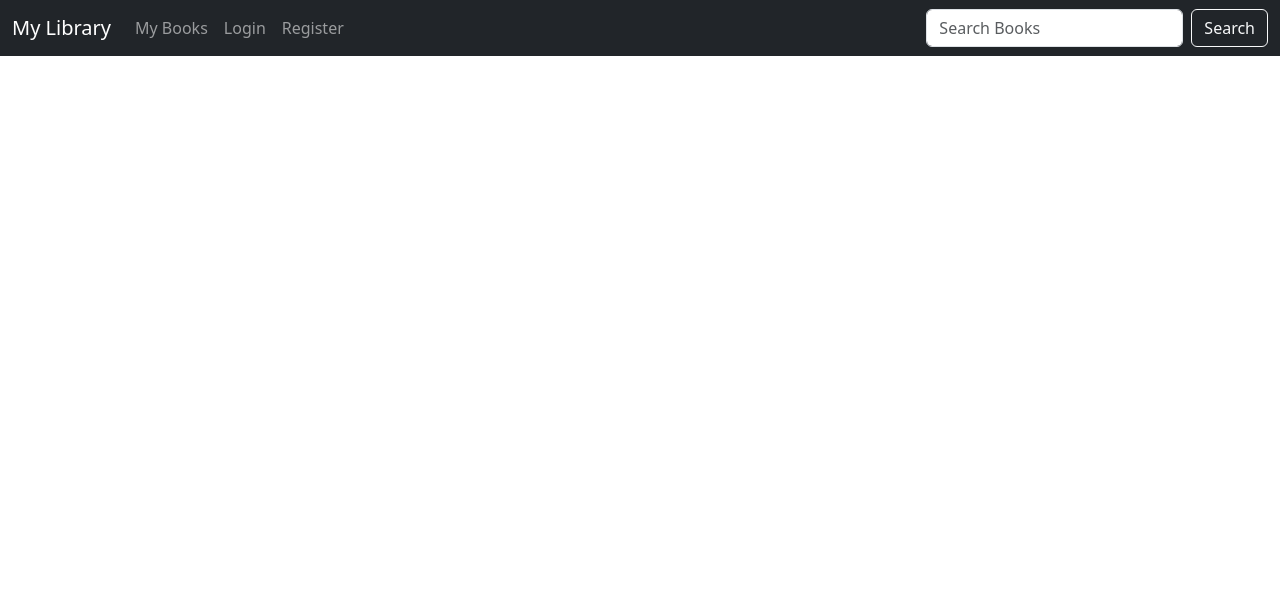
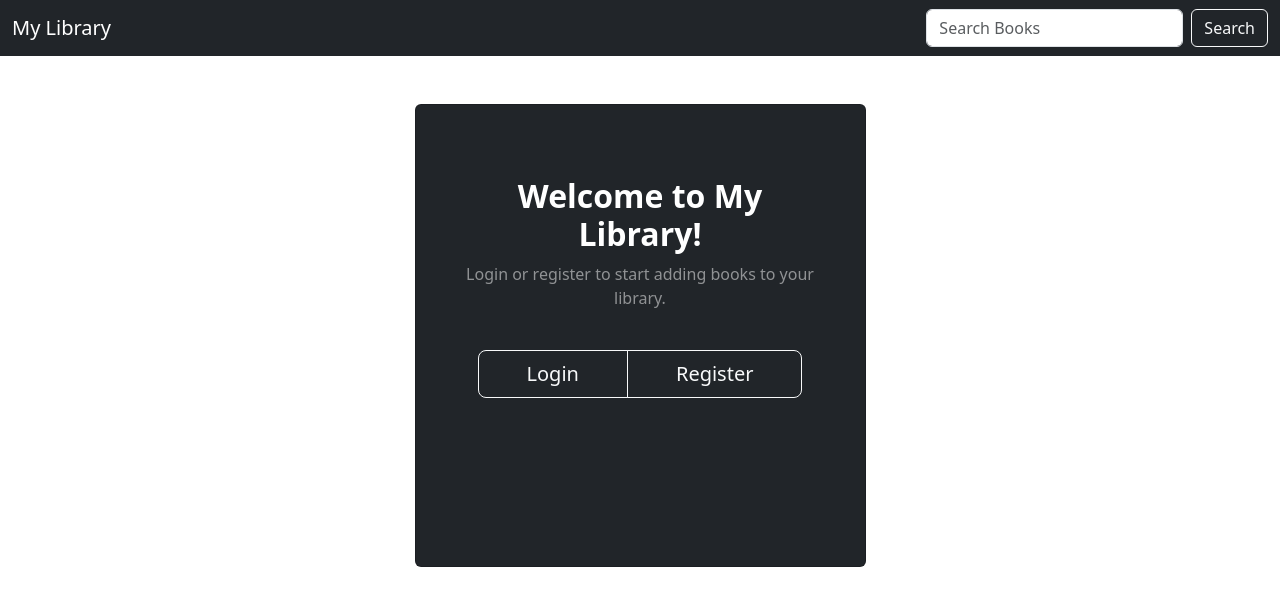
Before and after one commit to simran-nijjar/bookmatcha, a React (Create React App) app: page / in a window 1280 px wide. Shown: the top 606 px of the page. Built offline with nearby package versions, Linux system fonts and the light colour scheme; no server answers.

Commit message:
Create landing page

```diff
--- a/src/App.js
+++ b/src/App.js
@@ -5,6 +5,7 @@ import {BrowserRouter, Route, Routes } from 'react-router-dom';
 import {Login} from "./Pages/Login";
 import {Register} from "./Pages/Register";
 import { UserAccount } from './Pages/UserAccount';
+import { LandingPage } from './Pages/LandingPage';
 
 function App() {
   return (
@@ -17,20 +18,6 @@ function App() {
     </button>
     <div className="collapse navbar-collapse" id="navbarNav">
       <ul className="navbar-nav">
-      {/*My Books*/}
-      <li class="nav-item">
-          <a class="nav-link" href="#">My Books</a>
-        </li>
-
-        {/*Login*/}
-        <li className="nav-item">
-          <a className="nav-link" aria-current="page" href="/Login">Login</a>
-        </li>
-
-        {/*Register*/}
-        <li className="nav-item">
-          <a className="nav-link" href="/Register">Register</a>
-        </li>
       </ul>
     </div>
     <form className="d-flex form-inline my-2 my-lg-0">
@@ -40,6 +27,7 @@ function App() {
   </div>
 </nav>
 <Routes>
+      <Route path="/" element={<LandingPage />} />
       <Route path="/Login" element={<Login />} />
       <Route path="/Register" element={<Register />} />
       <Route path="UserAccount" element={<UserAccount />} />
--- /dev/null
+++ b/src/Pages/LandingPage.js
@@ -0,0 +1,37 @@
+import React, { useState } from 'react';
+import { useNavigate } from "react-router-dom";
+
+// This is the first page the user sees when they view the website
+
+export const LandingPage = () => {
+    const navigate = useNavigate();
+
+    const handleLoginClick = () => {
+        navigate('/Login');
+    };
+
+    const handleRegisterClick = () => {
+        navigate('/Register');
+    };
+    return (
+        <div className="container py-5 h-100">
+            <div className="row d-flex justify-content-center align-items-center h-100">
+                <div className="col-12 col-md-8 col-lg-6 col-xl-5">
+                    <div className="card bg-dark text-white">
+                        <div className="card-body p-5 text-center">
+                            <div className="mb-md-5 mt-md-4 pb-5">
+                            <h2 className="fw-bold mb-2">Welcome to My Library!</h2>
+                            <p className="text-white-50">Login or register to start adding books to your library.</p> <br></br>
+                                <div class="btn-group">
+                            <button className="btn btn-outline-light btn-lg px-5 mb-4" type="submit" onClick={handleLoginClick}>Login</button>
+                            <br></br>
+                            <button className="btn btn-outline-light btn-lg px-5 mb-4" type="submit" onClick={handleRegisterClick}>Register</button>
+                            </div>
+                            </div>
+                        </div>
+                    </div>
+                </div>
+            </div>
+        </div>
+    );
+}
```
